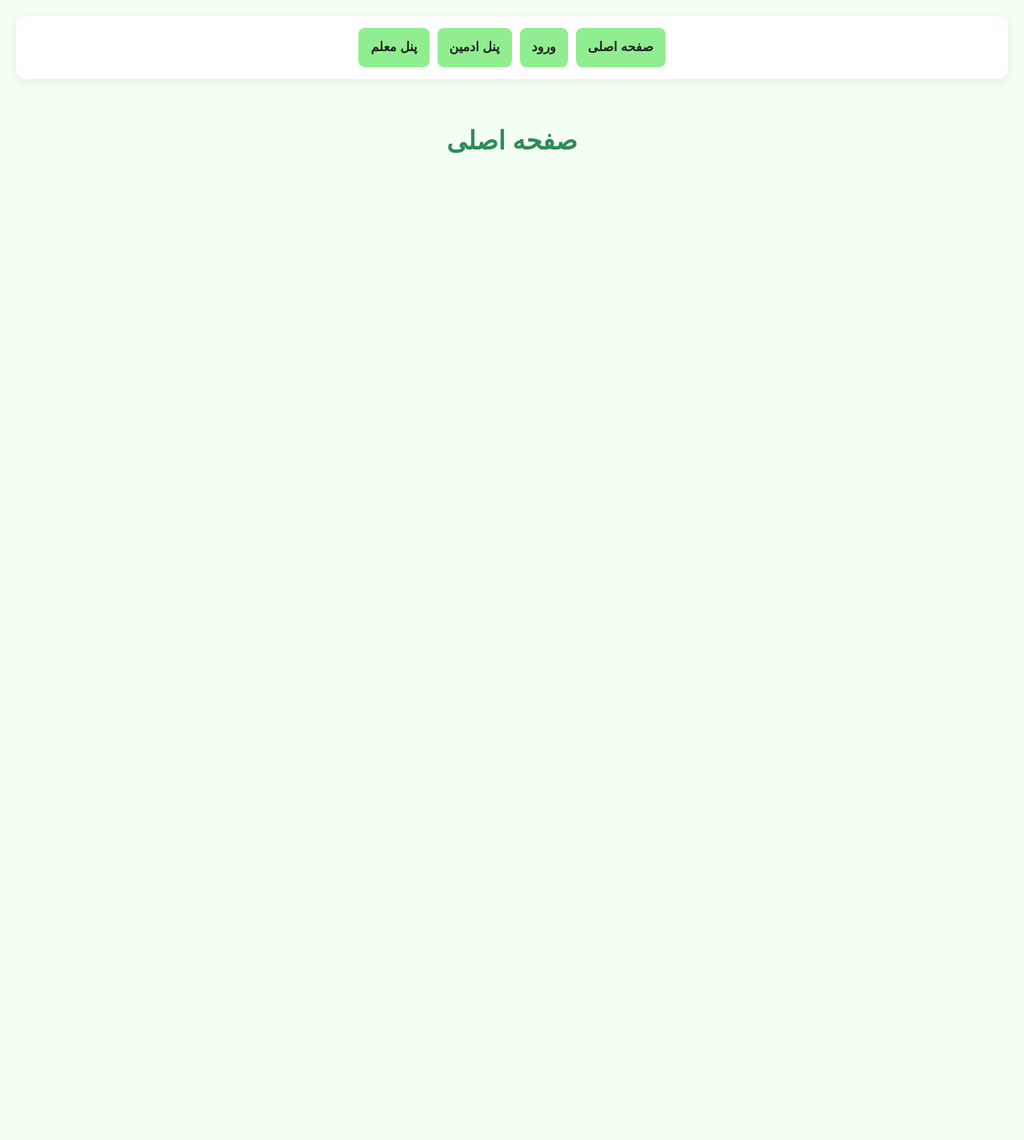
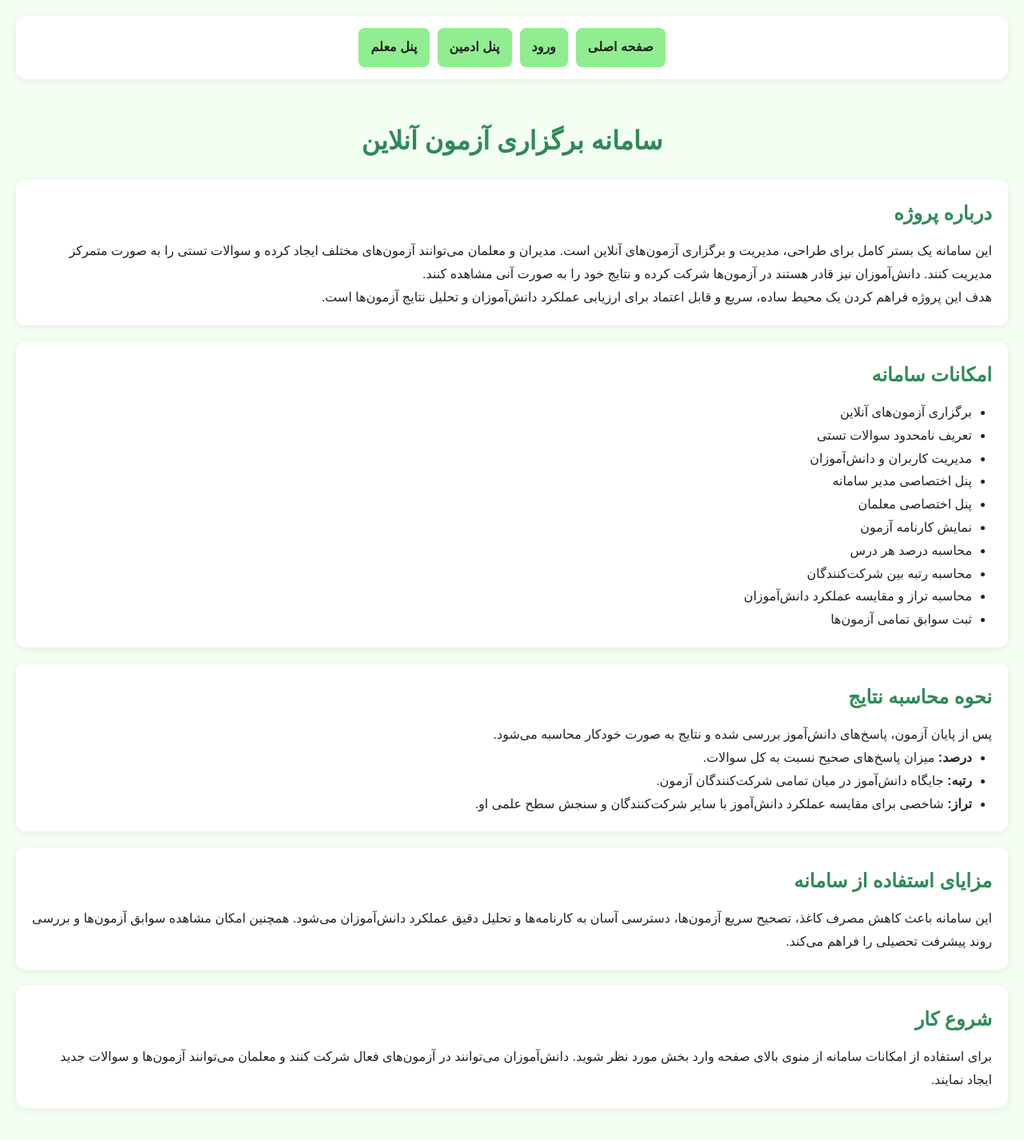
Before and after one commit to aryan7384/azmoon_gir, a Flask app: page / in a window 1280 px wide. Shown: the whole page at 80% size. Before the commit the page ends 192 px from the top, so only its background shows below. Run offline with Flask 3, Linux system fonts and the light colour scheme; parts of the project's set-up code (start-up, migrations or seed data) failed here and were passed over.

Commit message:
Complete home page and add project overview content

```diff
--- a/apps/templates/home/index.html
+++ b/apps/templates/home/index.html
@@ -3,5 +3,87 @@
 {% block title %}صفحه اصلی{% endblock %}
 
 {% block content %}
-    <h1>صفحه اصلی</h1>
+
+<h1>سامانه برگزاری آزمون آنلاین</h1>
+
+<section>
+    <h2>درباره پروژه</h2>
+
+    <p>
+        این سامانه یک بستر کامل برای طراحی، مدیریت و برگزاری آزمون‌های آنلاین است.
+        مدیران و معلمان می‌توانند آزمون‌های مختلف ایجاد کرده و سوالات تستی را
+        به صورت متمرکز مدیریت کنند. دانش‌آموزان نیز قادر هستند در آزمون‌ها
+        شرکت کرده و نتایج خود را به صورت آنی مشاهده کنند.
+    </p>
+
+    <p>
+        هدف این پروژه فراهم کردن یک محیط ساده، سریع و قابل اعتماد برای ارزیابی
+        عملکرد دانش‌آموزان و تحلیل نتایج آزمون‌ها است.
+    </p>
+</section>
+
+<section>
+    <h2>امکانات سامانه</h2>
+
+    <ul style="padding-right:25px;">
+        <li>برگزاری آزمون‌های آنلاین</li>
+        <li>تعریف نامحدود سوالات تستی</li>
+        <li>مدیریت کاربران و دانش‌آموزان</li>
+        <li>پنل اختصاصی مدیر سامانه</li>
+        <li>پنل اختصاصی معلمان</li>
+        <li>نمایش کارنامه آزمون</li>
+        <li>محاسبه درصد هر درس</li>
+        <li>محاسبه رتبه بین شرکت‌کنندگان</li>
+        <li>محاسبه تراز و مقایسه عملکرد دانش‌آموزان</li>
+        <li>ثبت سوابق تمامی آزمون‌ها</li>
+    </ul>
+</section>
+
+<section>
+    <h2>نحوه محاسبه نتایج</h2>
+
+    <p>
+        پس از پایان آزمون، پاسخ‌های دانش‌آموز بررسی شده و نتایج به صورت
+        خودکار محاسبه می‌شود.
+    </p>
+
+    <ul style="padding-right:25px;">
+        <li>
+            <strong>درصد:</strong>
+            میزان پاسخ‌های صحیح نسبت به کل سوالات.
+        </li>
+
+        <li>
+            <strong>رتبه:</strong>
+            جایگاه دانش‌آموز در میان تمامی شرکت‌کنندگان آزمون.
+        </li>
+
+        <li>
+            <strong>تراز:</strong>
+            شاخصی برای مقایسه عملکرد دانش‌آموز با سایر شرکت‌کنندگان و سنجش
+            سطح علمی او.
+        </li>
+    </ul>
+</section>
+
+<section>
+    <h2>مزایای استفاده از سامانه</h2>
+
+    <p>
+        این سامانه باعث کاهش مصرف کاغذ، تصحیح سریع آزمون‌ها، دسترسی آسان به
+        کارنامه‌ها و تحلیل دقیق عملکرد دانش‌آموزان می‌شود. همچنین امکان
+        مشاهده سوابق آزمون‌ها و بررسی روند پیشرفت تحصیلی را فراهم می‌کند.
+    </p>
+</section>
+
+<section>
+    <h2>شروع کار</h2>
+
+    <p>
+        برای استفاده از امکانات سامانه از منوی بالای صفحه وارد بخش مورد نظر
+        شوید. دانش‌آموزان می‌توانند در آزمون‌های فعال شرکت کنند و معلمان
+        می‌توانند آزمون‌ها و سوالات جدید ایجاد نمایند.
+    </p>
+</section>
+
 {% endblock %}
```
